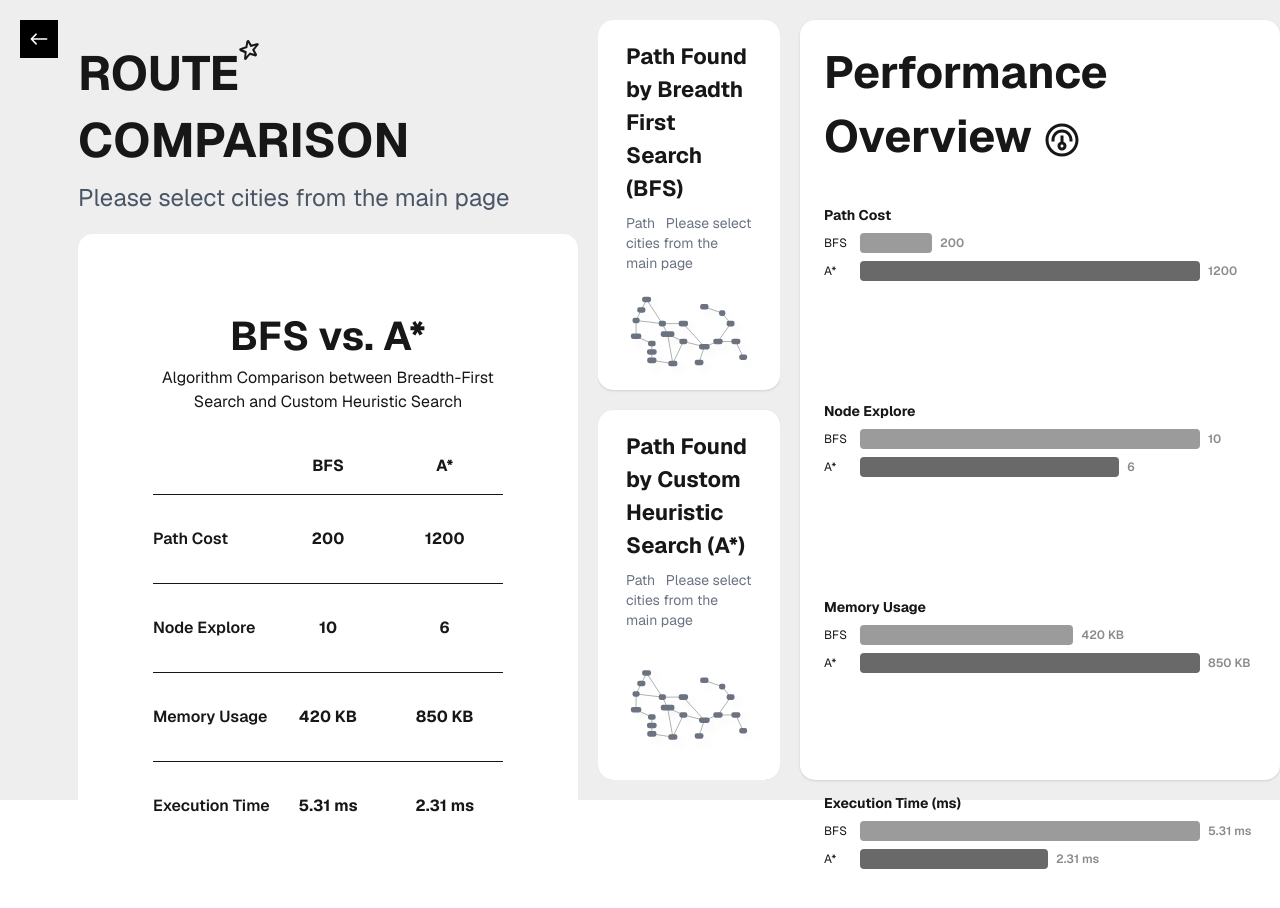
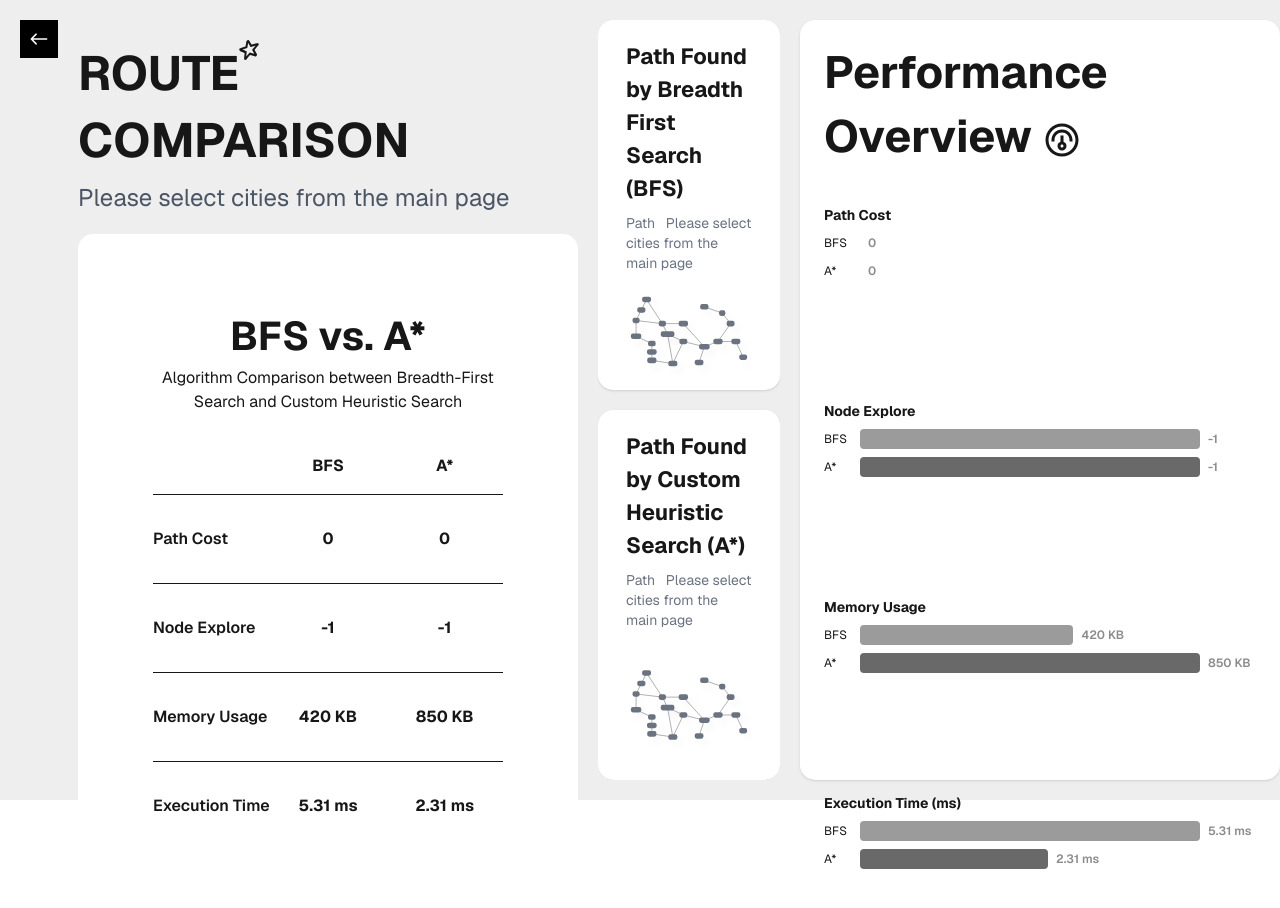
Before and after one commit to CeiRomaniaMapPathFinder/ai-pathfinder-web, a Next.js app: page /page2 in a window 1280 px wide. Shown: the top 908 px of the page. Built offline with nearby package versions, Linux system fonts and the light colour scheme.

Commit message:
feature/sas-1:add path cost and node explore

```diff
--- a/app/page2/page.tsx
+++ b/app/page2/page.tsx
@@ -5,7 +5,7 @@ import Link from 'next/link';
 import { SiApachespark } from "react-icons/si";
 import { IoIosArrowRoundBack } from "react-icons/io";
 import RomaniaMap from '../../components/RomaniaMap';
-import { findPathNodes } from '../../components/routePath';
+import { findPathNodes,findPathCost } from '../../components/routePath';
 import { CgPerformance } from "react-icons/cg";
 
 export default async function PageTwo({ searchParams }: PageTwoProps) {
@@ -13,20 +13,27 @@ export default async function PageTwo({ searchParams }: PageTwoProps) {
   const start = Array.isArray(params.start) ? params.start[0] : params.start;
   const goal = Array.isArray(params.goal) ? params.goal[0] : params.goal;
   const routeText = start && goal ? `${start} -> ${goal}` : 'Please select cities from the main page';
+  const pathNodes = start && goal
+  ? findPathNodes(start, goal)
+  : [];
   const pathText = start && goal
     ? findPathNodes(start, goal).join(' -> ')
     : routeText;
+  const pathCost = start && goal
+    ? findPathCost(start, goal)
+    : 0;
+  const nodeExplore = pathNodes.length-1;
 
   const comparisonData = [
     {
       label: "Path Cost",
-      bfs: "200",
-      astar: "1200",
+      bfs: pathCost.toString(),
+      astar: pathCost.toString(),
     },
     {
       label: "Node Explore",
-      bfs: "10",
-      astar: "6",
+      bfs: nodeExplore.toString(),
+      astar: nodeExplore.toString(),
     },
     {
       label: "Memory Usage",
--- a/components/routePath.ts
+++ b/components/routePath.ts
@@ -53,3 +53,27 @@ export function findPathEdgeIds(start: string, goal: string) {
     )?.id)
     .filter((id): id is number => id !== undefined);
 }
+export function findPathCost(start: string, goal: string) {
+  const pathNodes = findPathNodes(start, goal);
+
+  if (pathNodes.length < 2) return 0;
+
+  let totalCost = 0;
+
+  for (let i = 0; i < pathNodes.length - 1; i++) {
+    const from = pathNodes[i];
+    const to = pathNodes[i + 1];
+
+    const edge = routeEdges.find(
+      (edge) =>
+        (edge.from === from && edge.to === to) ||
+        (edge.from === to && edge.to === from)
+    );
+
+    if (edge) {
+      totalCost += Number(edge.label);
+    }
+  }
+
+  return totalCost;
+}
```
